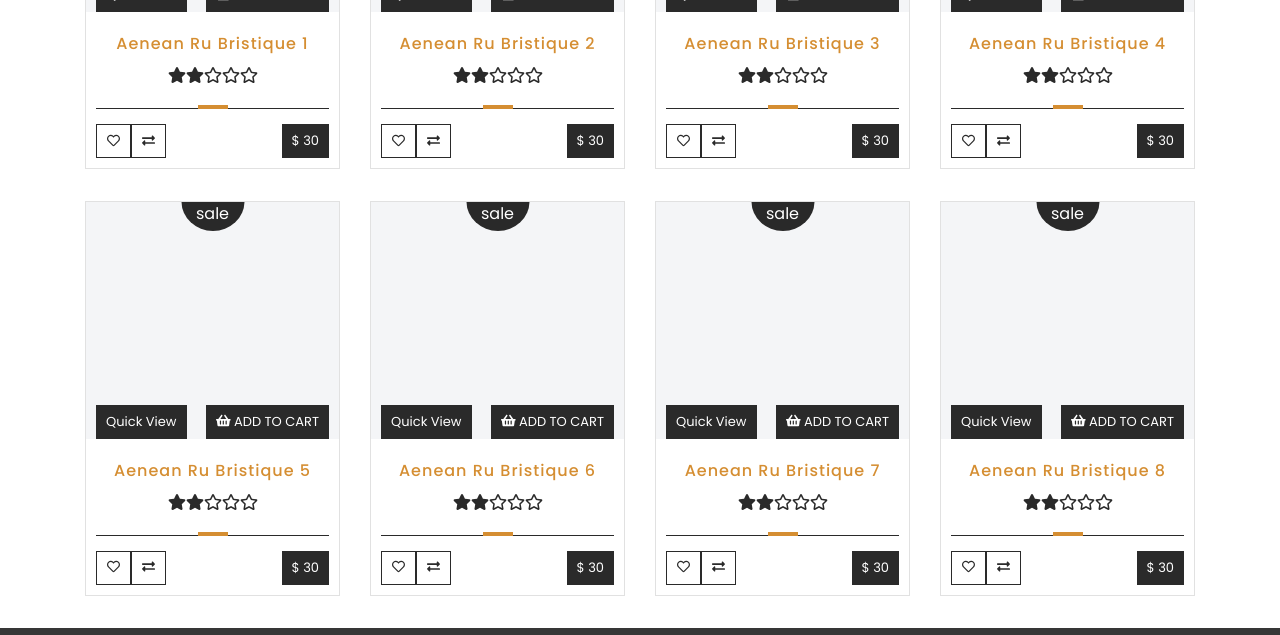
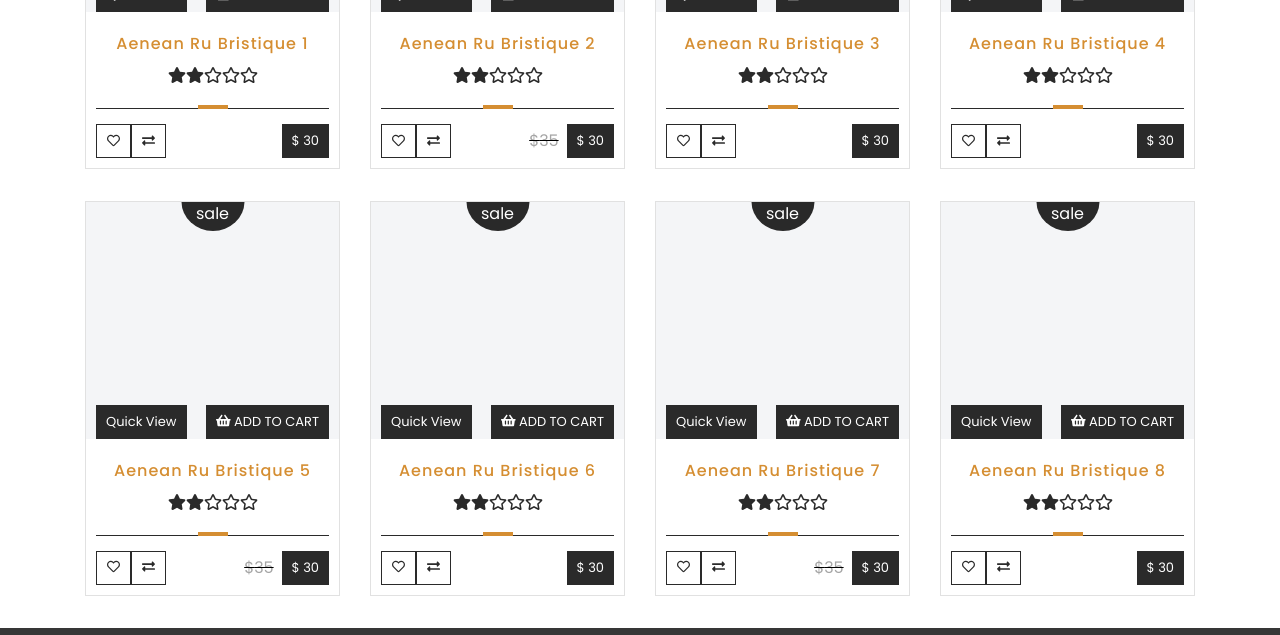
Before and after one commit to matwjablonski/wdp-2402-01, a React (Create React App) app: page / in a window 1280 px wide. Shown: the part 900-1535 px from the top of the page. Built offline with nearby package versions, Linux system fonts and the light colour scheme.

Commit message:
[6] Add display of the old price

```diff
--- a/src/components/common/ProductBox/ProductBox.js
+++ b/src/components/common/ProductBox/ProductBox.js
@@ -11,7 +11,7 @@ import {
 import { faStar as farStar, faHeart } from '@fortawesome/free-regular-svg-icons';
 import Button from '../Button/Button';
 
-const ProductBox = ({ name, price, promo, stars }) => (
+const ProductBox = ({ name, price, promo, stars, oldPrice }) => (
   <div className={styles.root}>
     <div className={styles.photo}>
       {promo && <div className={styles.sale}>{promo}</div>}
@@ -47,6 +47,7 @@ const ProductBox = ({ name, price, promo, stars }) => (
         </Button>
       </div>
       <div className={styles.price}>
+        {oldPrice ? <span className={styles.oldPrice}>${oldPrice}</span> : ''}
         <Button noHover variant='small'>
           $ {price}
         </Button>
@@ -61,6 +62,7 @@ ProductBox.propTypes = {
   price: PropTypes.number,
   promo: PropTypes.string,
   stars: PropTypes.number,
+  oldPrice: PropTypes.number,
 };
 
 export default ProductBox;
--- a/src/components/common/ProductBox/ProductBox.module.scss
+++ b/src/components/common/ProductBox/ProductBox.module.scss
@@ -74,5 +74,18 @@
     display: flex;
     justify-content: space-between;
     align-items: center;
+
+    .price {
+      display: flex;
+
+      span {
+        font-size: 16px;
+        color: #a5a5a5;
+        text-decoration: line-through;
+        text-decoration-color: black;
+        margin: auto 8px;
+        text-align: center;
+      }
+    }
   }
 }
--- a/src/redux/initialState.js
+++ b/src/redux/initialState.js
@@ -24,6 +24,7 @@ const initialState = {
       stars: 2,
       promo: 'sale',
       newFurniture: true,
+      oldPrice: 35,
     },
     {
       id: 'aenean-ru-bristique-3',
@@ -51,6 +52,7 @@ const initialState = {
       stars: 2,
       promo: 'sale',
       newFurniture: true,
+      oldPrice: 35,
     },
     {
       id: 'aenean-ru-bristique-6',
@@ -69,6 +71,7 @@ const initialState = {
       stars: 2,
       promo: 'sale',
       newFurniture: true,
+      oldPrice: 35,
     },
     {
       id: 'aenean-ru-bristique-8',
@@ -96,6 +99,7 @@ const initialState = {
       stars: 2,
       promo: 'sale',
       newFurniture: true,
+      oldPrice: 35,
     },
     {
       id: 'aenean-ru-bristique-11',
```
